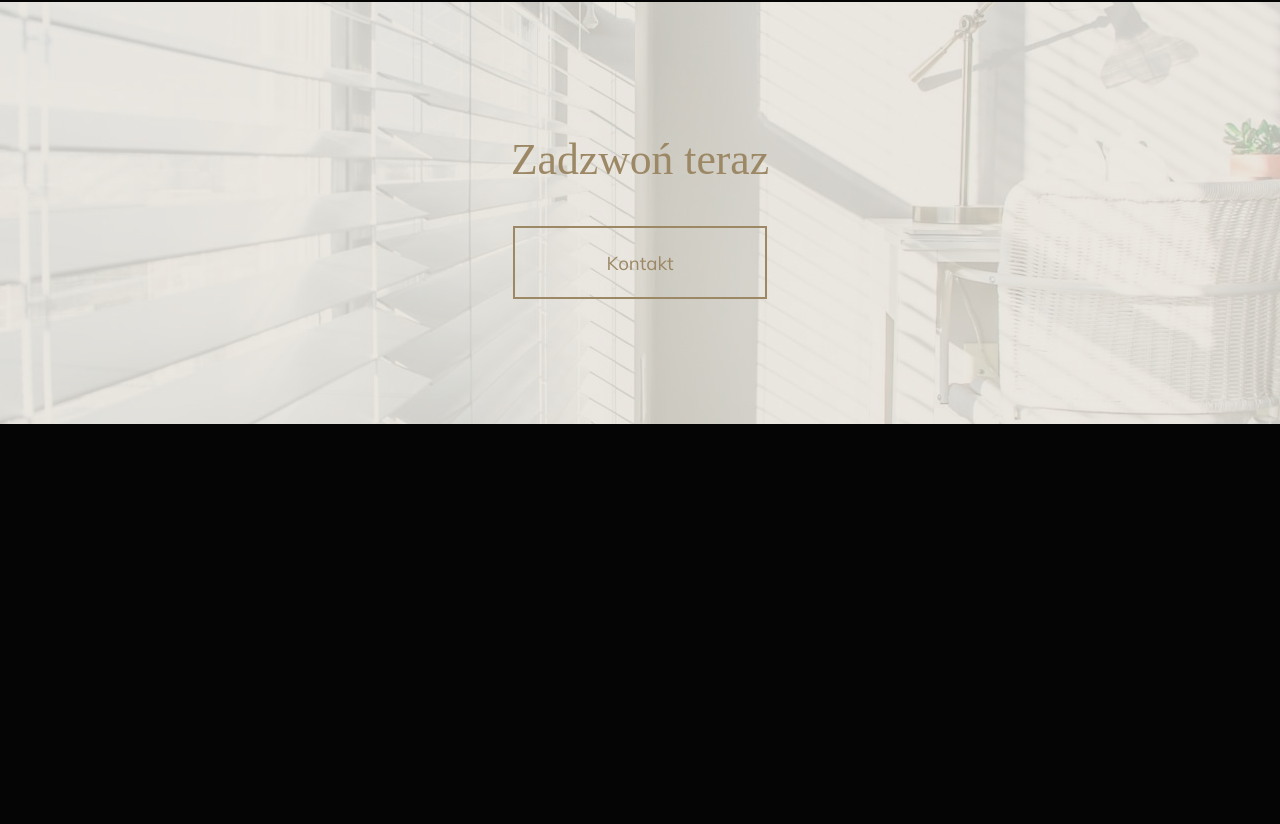
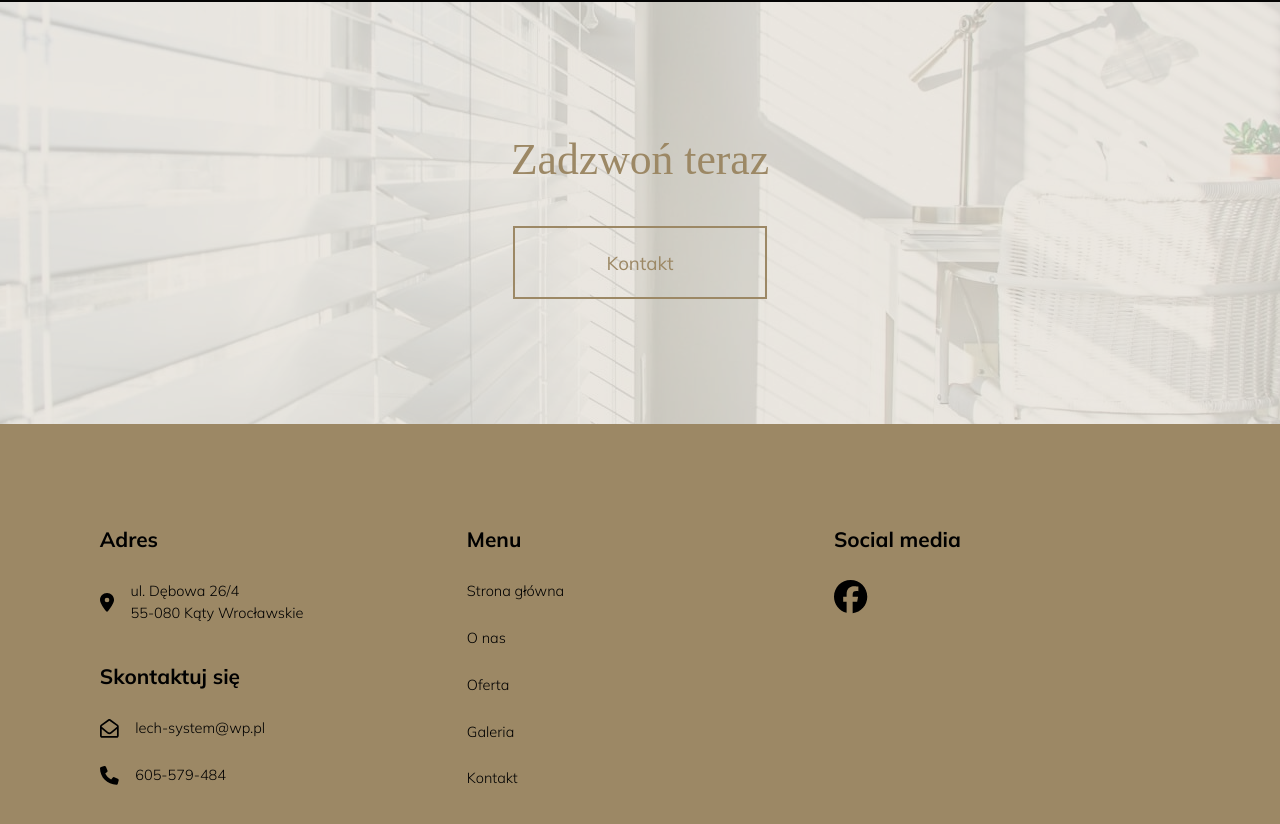
Before and after one commit to badziej12/lech-system-next, a Next.js app: page / in a window 1280 px wide. Shown: the part 2732-3556 px from the top of the page. Before the commit the page ends 3156 px from the top, so only its background shows below. Built offline with nearby package versions, Linux system fonts and the light colour scheme; a web font is replaced by a local one.

Commit message:
[LECH-SYSTEM-8] Add footer
Changes made:
 - Installed FontAwesome icons
 - Added Footer component and implmented it on the home page

```diff
--- a/package.json
+++ b/package.json
@@ -10,6 +10,11 @@
     "format": "prettier --write '**/*.{css,scss}'"
   },
   "dependencies": {
+    "@fortawesome/fontawesome-svg-core": "^6.7.2",
+    "@fortawesome/free-brands-svg-icons": "^6.7.2",
+    "@fortawesome/free-regular-svg-icons": "^6.7.2",
+    "@fortawesome/free-solid-svg-icons": "^6.7.2",
+    "@fortawesome/react-fontawesome": "^0.2.2",
     "flexboxgrid": "^6.3.1",
     "next": "14.2.3",
     "react": "^18",
--- a/src/app/layout.tsx
+++ b/src/app/layout.tsx
@@ -3,6 +3,7 @@ import "./globals.css";
 import "../scss/main.scss";
 
 import {Header} from '@/templates/header-footer/Header';
+import {Footer} from "@/templates/header-footer/Footer";
 
 export const metadata: Metadata = {
   title: "Create Next App",
@@ -19,6 +20,7 @@ export default function RootLayout({
       <body>
         <Header />
         {children}
+        <Footer />
       </body>
     </html>
   );
--- /dev/null
+++ b/src/scss/header-footer/footer.scss
@@ -0,0 +1,79 @@
+@import "../font-sizing";
+@import "../mixins";
+
+.Footer {
+  padding: 9.6rem 0;
+  background-color: var(--page-primary-color);
+
+  &__heading {
+    font-size: $font-size-h3;
+    font-weight: $font-weight-bold;
+    margin-bottom: 2.4rem;
+  }
+
+  &__contact-container {
+    height: 100%;
+
+    div {
+      height: 50%;
+    }
+
+    &__email,
+    &__address,
+    &__phone {
+      display: flex;
+      align-items: center;
+      margin-bottom: 2.4rem;
+      transition: .15s;
+
+      svg {
+        display: inline-block;
+        height: 1.8rem;
+        margin-right: 1.6rem;
+      }
+
+      &:hover {
+        color : var(--text-color);
+      }
+    }
+  }
+
+  &__socials {
+    @include media-md {
+      margin-top: 3.2rem;
+    }
+
+    a {
+      display: inline-block;
+      transition: .15s;
+
+      svg {
+        height: 3.2rem;
+      }
+
+      &:hover {
+        color: var(--text-color);
+      }
+    }
+  }
+
+  p, li {
+    font-size: $font-size-xs;
+    font-weight: $font-weight-light;
+  }
+
+  ul {
+    li {
+      margin-bottom: 2.4rem;
+      transition: .15s;
+
+      &:last-child {
+        margin-bottom: 0;
+      }
+
+      &:hover {
+        color: var(--text-color);
+      }
+    }
+  }
+}
--- /dev/null
+++ b/src/templates/header-footer/Footer.tsx
@@ -0,0 +1,56 @@
+import '@/scss/header-footer/footer.scss';
+import Link from 'next/link'
+import {FontAwesomeIcon} from "@fortawesome/react-fontawesome";
+import {faEnvelopeOpen} from "@fortawesome/free-regular-svg-icons";
+import {faPhone} from "@fortawesome/free-solid-svg-icons";
+import {faLocationDot} from "@fortawesome/free-solid-svg-icons";
+import {faFacebook} from "@fortawesome/free-brands-svg-icons";
+
+export function Footer() {
+
+    return (
+        <footer className="Footer">
+            <div className="wrapper container-fluid">
+                <div className="row">
+                    <div className="col-xs-8 col-md-4">
+                        <div className="row Footer__contact-container">
+                            <div className="col-xs-12">
+                                <h3 className="Footer__heading">Adres</h3>
+                                <p className="Footer__contact-container__address">
+                                    <FontAwesomeIcon icon={faLocationDot} />
+                                    <a href="#">ul. Dębowa 26/4 <br/>55-080 Kąty Wrocławskie</a>
+                                </p>
+                            </div>
+                            <div className="col-xs-12">
+                                <h3 className="Footer__heading">Skontaktuj się</h3>
+
+                                <p className="Footer__contact-container__email">
+                                    <FontAwesomeIcon icon={faEnvelopeOpen} />
+                                    <a href="mailto:lech-system@wp.pl">lech-system@wp.pl</a>
+                                </p>
+                                <p className="Footer__contact-container__phone">
+                                    <FontAwesomeIcon icon={faPhone} />
+                                    <a href="tel:+48605579484">605-579-484</a>
+                                </p>
+                            </div>
+                        </div>
+                    </div>
+                    <div className="col-xs-4 col-md-4">
+                        <h3 className="Footer__heading">Menu</h3>
+                        <ul>
+                            <li><a href="">Strona główna</a></li>
+                            <li><a href="">O nas</a></li>
+                            <li><a href="">Oferta</a></li>
+                            <li><a href="">Galeria</a></li>
+                            <li><a href="">Kontakt</a></li>
+                        </ul>
+                    </div>
+                    <div className="col-xs-12 col-md-4 Footer__socials">
+                        <h3 className="Footer__heading">Social media</h3>
+                        <a href="https://www.facebook.com/roletylechsystem"><FontAwesomeIcon icon={faFacebook} /></a>
+                    </div>
+                </div>
+            </div>
+        </footer>
+    );
+}
--- a/src/templates/header-footer/Header.tsx
+++ b/src/templates/header-footer/Header.tsx
@@ -1,4 +1,4 @@
-'use client'
+"use client"
 import { useState } from 'react';
 import '@/scss/header-footer/header.scss';
 
```
Also changed, not shown: 1 other file (tests, documents, lock files or other folders).
